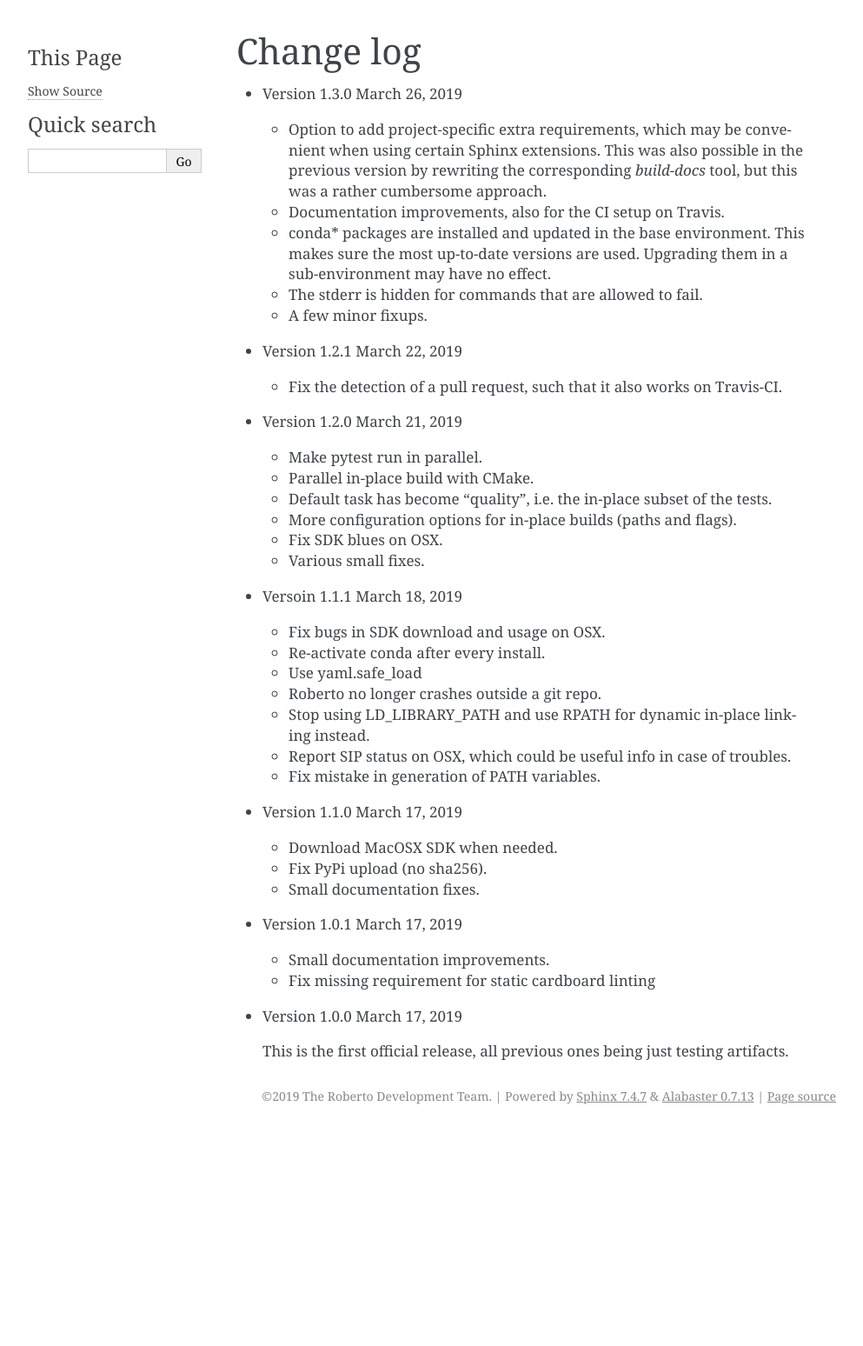
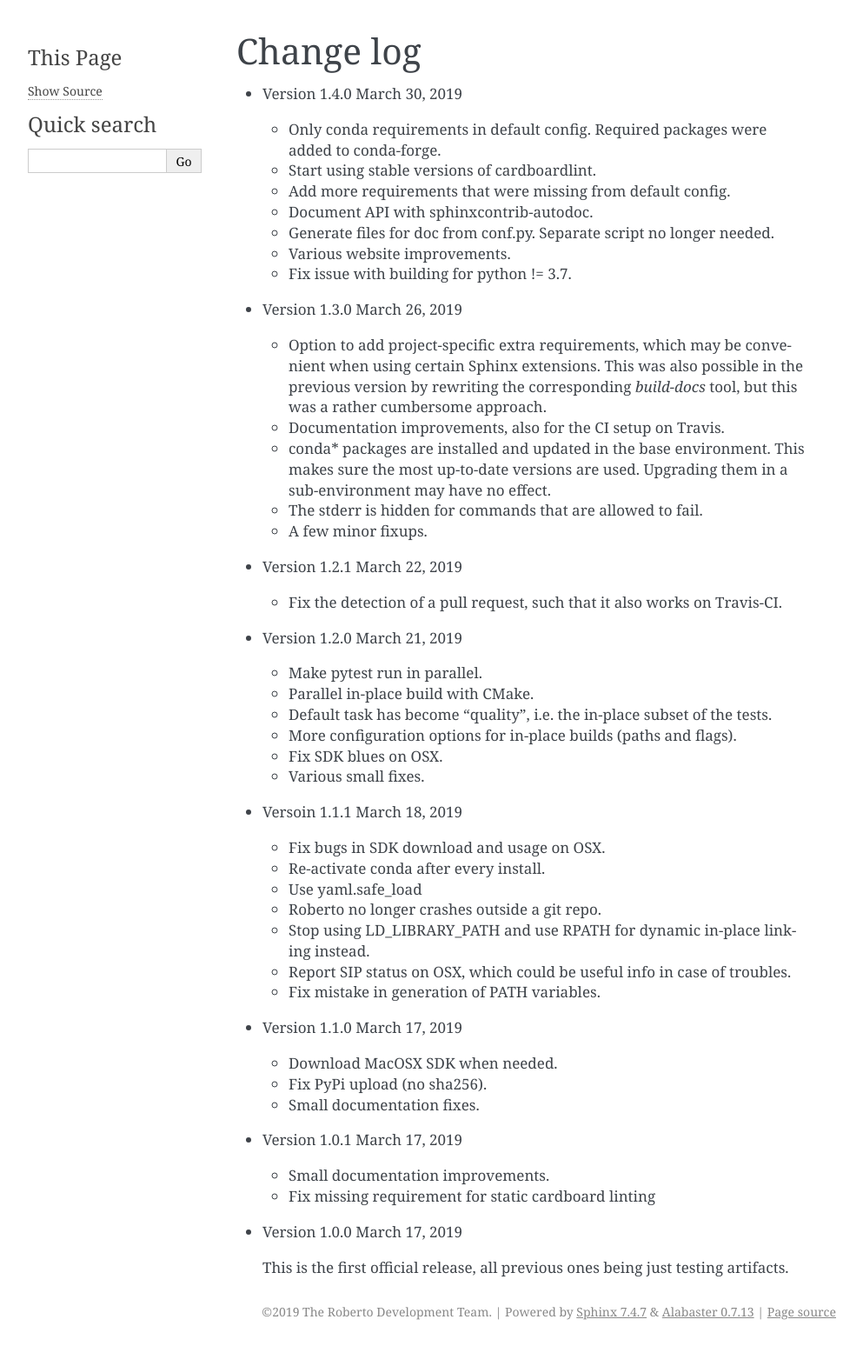
Before and after one commit to theochem/roberto, a Sphinx documentation site: the page built from doc/changelog.rst, in a window 1280 px wide. Shown: the whole page at 87% size, without its empty margins (148-1141 px from the left). Built offline with Sphinx 7.4.7, drawn with Linux system fonts in a browser that asks for light colours; pages that are not in the unit, such as notebooks, are missing from menus; the version number could not be read and is left out; before the commit the page ends 1300 px from its top, so only the background shows below that.

Commit message:
Update changelog

```diff
--- a/doc/changelog.rst
+++ b/doc/changelog.rst
@@ -2,6 +2,17 @@
 
 Change log
 ##########
+
+- Version 1.4.0 March 30, 2019
+
+  - Only conda requirements in default config. Required packages were added to
+    conda-forge.
+  - Start using stable versions of cardboardlint.
+  - Add more requirements that were missing from default config.
+  - Document API with sphinxcontrib-autodoc.
+  - Generate files for doc from conf.py. Separate script no longer needed.
+  - Various website improvements.
+  - Fix issue with building for python != 3.7.
 
 - Version 1.3.0 March 26, 2019
 
```
